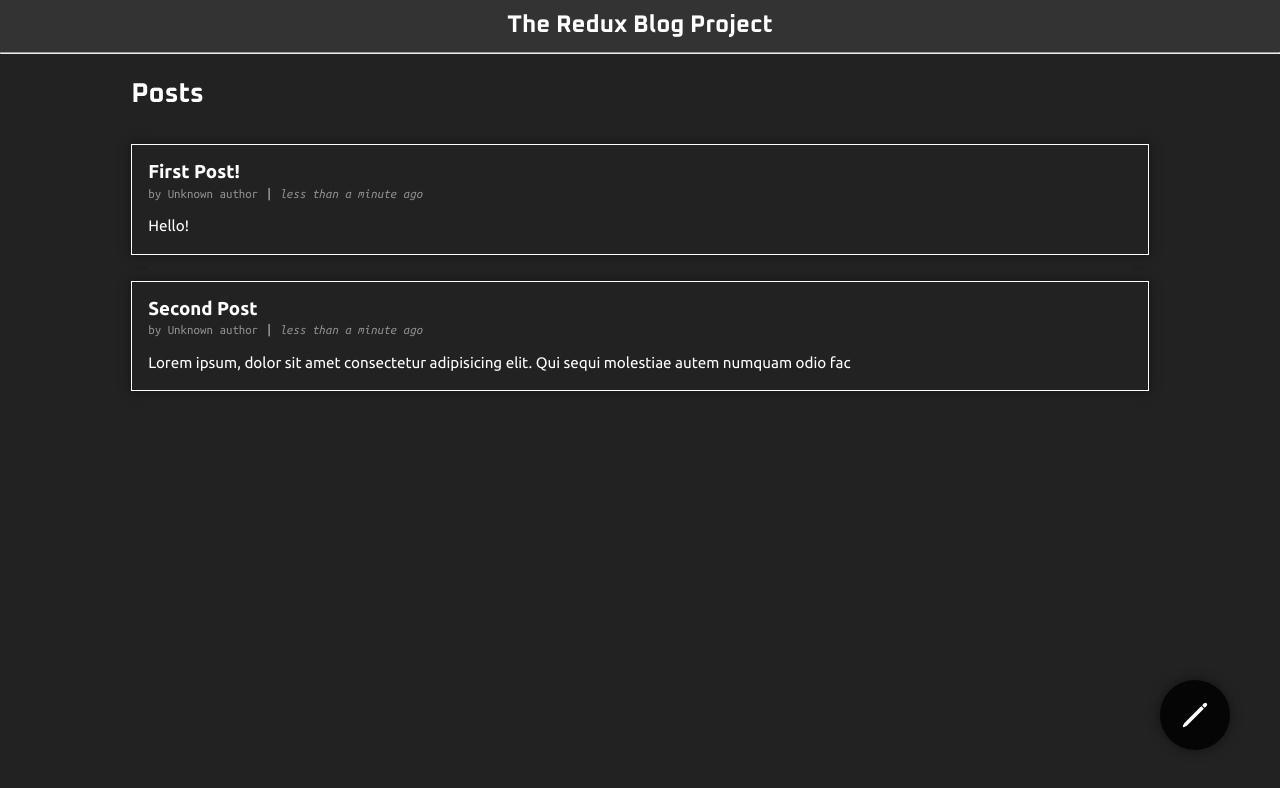
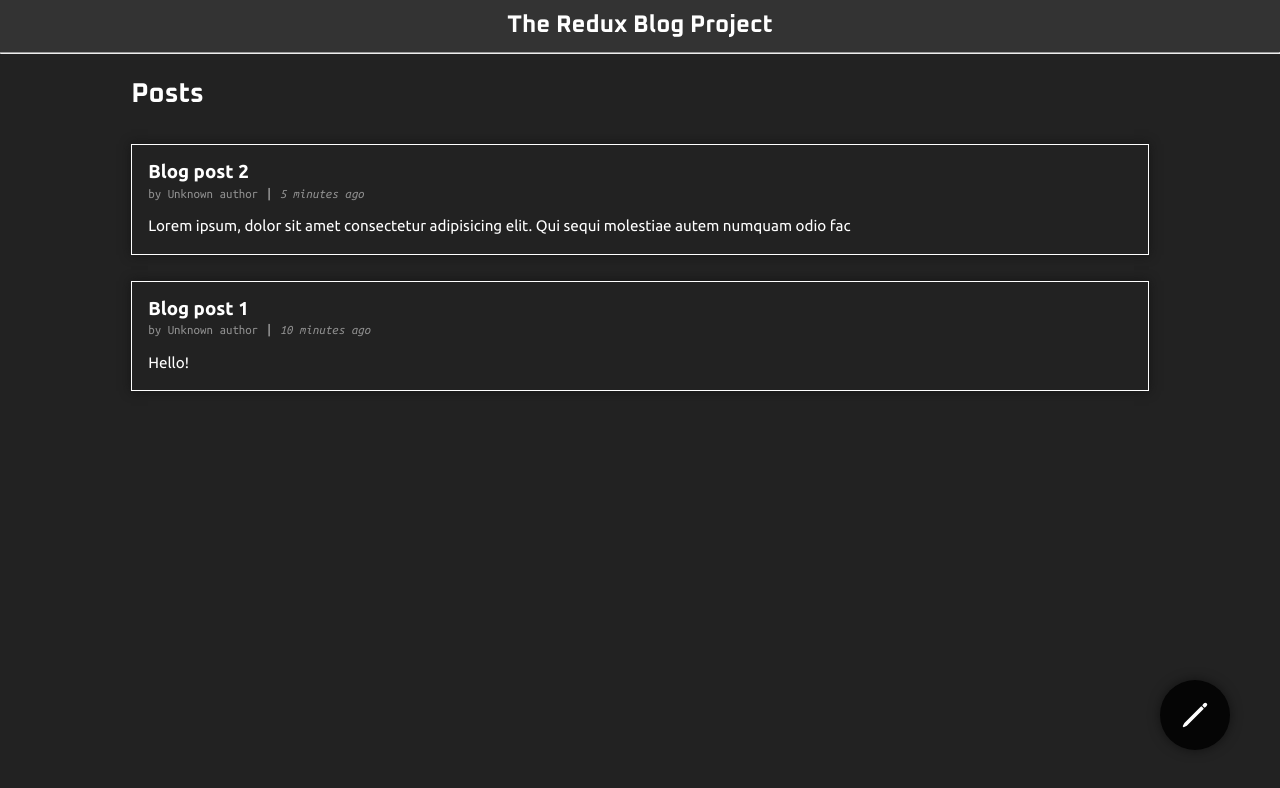
Before and after one commit to arianXdev/blog-redux-project, a React (Vite) app: page / in a window 1280 px wide. Shown: the top 788 px of the page. Built offline with nearby package versions, Linux system fonts and the light colour scheme; a web font is replaced by a local one.

Commit message:
feat: created sorted posts feature based on their creation time

```diff
--- a/src/features/posts/PostsList.jsx
+++ b/src/features/posts/PostsList.jsx
@@ -14,7 +14,10 @@ React components can read data from the Redux store using the useSelector hook f
 const PostsList = () => {
 	const posts = useSelector((state) => state.posts);
 
-	const renderedPosts = posts.map((post) => (
+	// posts.slice() to make a shallow copy of the posts (not mutating the original state!)
+	const sortedPosts = posts.slice().sort((a, b) => b.date.localeCompare(a.date));
+
+	const renderedPosts = sortedPosts.map((post) => (
 		<article className="post-item" key={post.id}>
 			<h3 className="post-item__title">
 				<Link to={`/posts/${post.id}`}>{post.title}</Link>
--- a/src/features/posts/postsSlice.js
+++ b/src/features/posts/postsSlice.js
@@ -1,11 +1,12 @@
 import { createSlice, nanoid } from "@reduxjs/toolkit";
+import { sub } from "date-fns";
 
 const initialState = [
-	{ id: "1", title: "First Post!", date: new Date().toISOString(), content: "Hello!" },
+	{ id: "1", title: "Blog post 1", date: sub(new Date(), { minutes: 10 }).toISOString(), content: "Hello!" },
 	{
 		id: "2",
-		title: "Second Post",
-		date: new Date().toISOString(),
+		title: "Blog post 2",
+		date: sub(new Date(), { minutes: 5 }).toISOString(),
 		content: `Lorem ipsum, dolor sit amet consectetur adipisicing elit. Qui sequi molestiae autem numquam odio facere accusamus vel! Veritatis ipsam iste neque libero, nemo
 				magnam beatae illo expedita enim nostrum ea animi ut eaque a qui recusandae vitae optio quibusdam aspernatur accusamus totam deleniti praesentium. Aspernatur
 				repellendus earum debitis error? Itaque nobis libero soluta impedit, ipsam, aliquam recusandae delectus quam similique sit fugiat architecto provident error! Nemo
```
